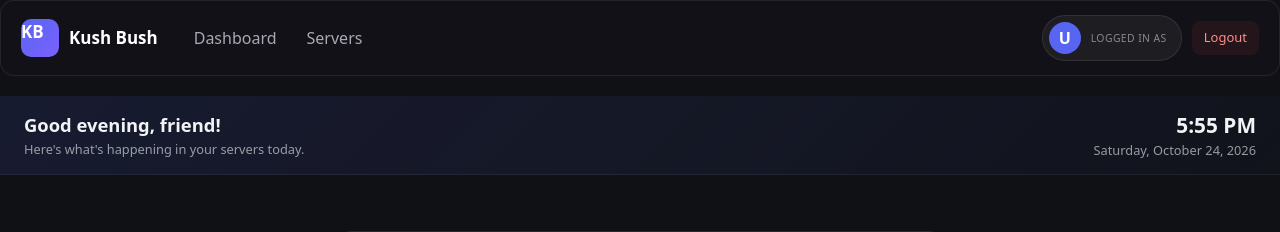
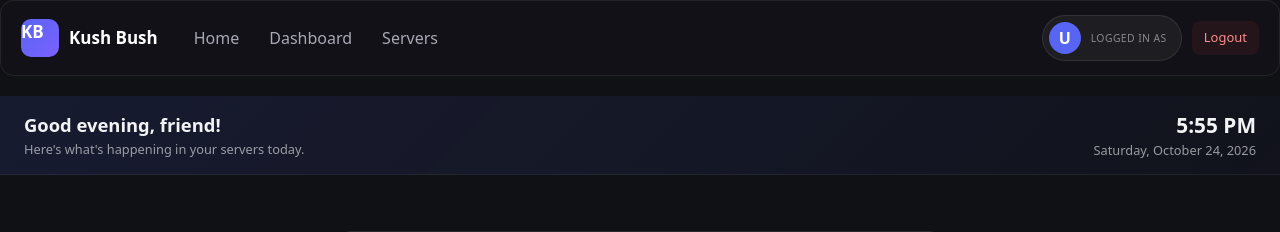
Before and after one commit to poos241/Discord-Testing-Bot-Grounds-V1, a Flask app: page /profile in a window 1280 px wide. Shown: the top 232 px of the page. Run offline with Flask 3, Linux system fonts and the light colour scheme; the visitor is signed in with stand-in values (Sample User, id 1).

Commit message:
Web structure: brand links home, always-visible Home nav link

```diff
--- a/Discord Bot Templet Mde With Python/web/templates/base.html
+++ b/Discord Bot Templet Mde With Python/web/templates/base.html
@@ -57,7 +57,7 @@
     <div class="brand-area">
 
         <a
-            href="{{ url_for('dashboard') }}"
+            href="{{ url_for('home') }}"
             class="brand-link"
         >
 
@@ -86,6 +86,13 @@
 
 
     <div class="nav-links">
+
+        <a
+            href="{{ url_for('home') }}"
+            class="nav-link-item"
+        >
+            Home
+        </a>
 
         {% if session.get("user") %}
 
```
